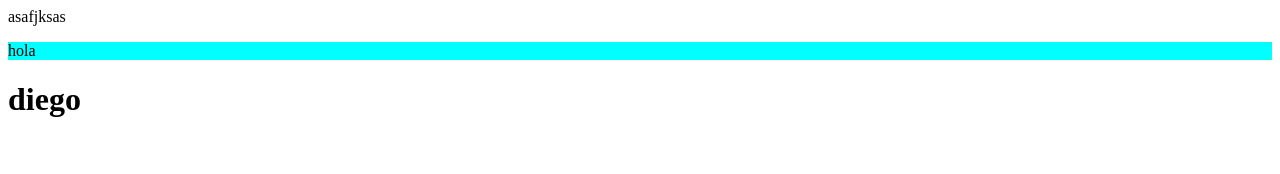
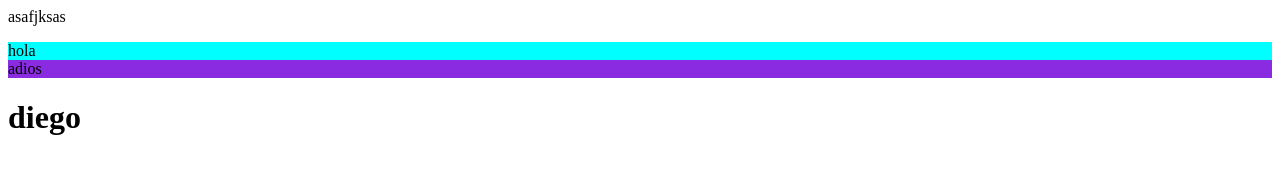
Before and after one commit to thejudge8/Proyecto-00-JD, a plain HTML site: page index.html in a window 1280 px wide. Drawn offline with Linux system fonts and the light colour scheme.

Commit message:
prueba 2

```diff
--- a/index.html
+++ b/index.html
@@ -8,6 +8,7 @@
 <body>
     <p>asafjksas</p>
     <div class="aaa">hola</div>
+    <div class="bbb">adios</div>
     <h1>diego
 </body>
 </html>
--- a/style.css
+++ b/style.css
@@ -1,3 +1,6 @@
 .aaa{
     background-color:aqua;
 }
+.bbb{
+    background-color: blueviolet;
+}
```
